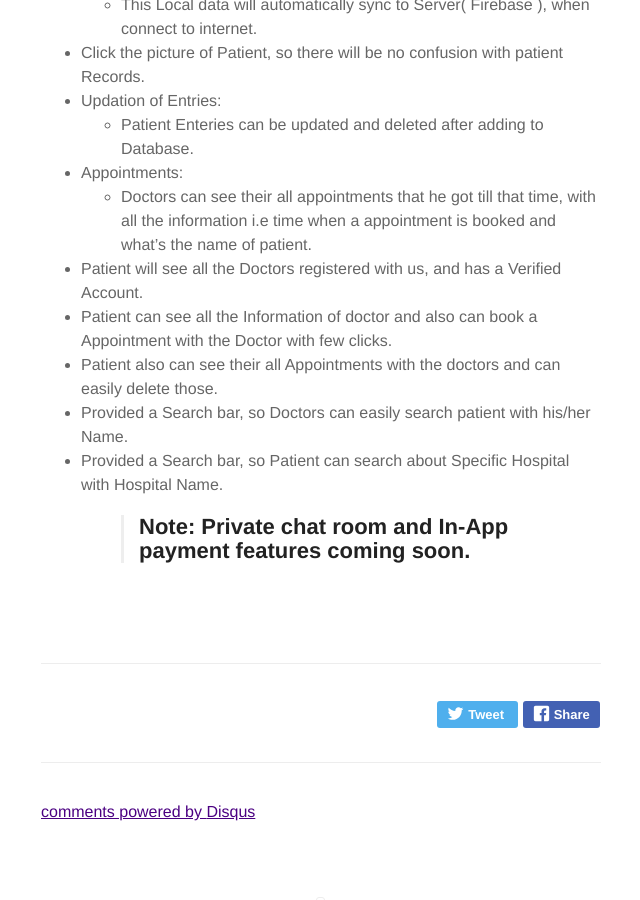
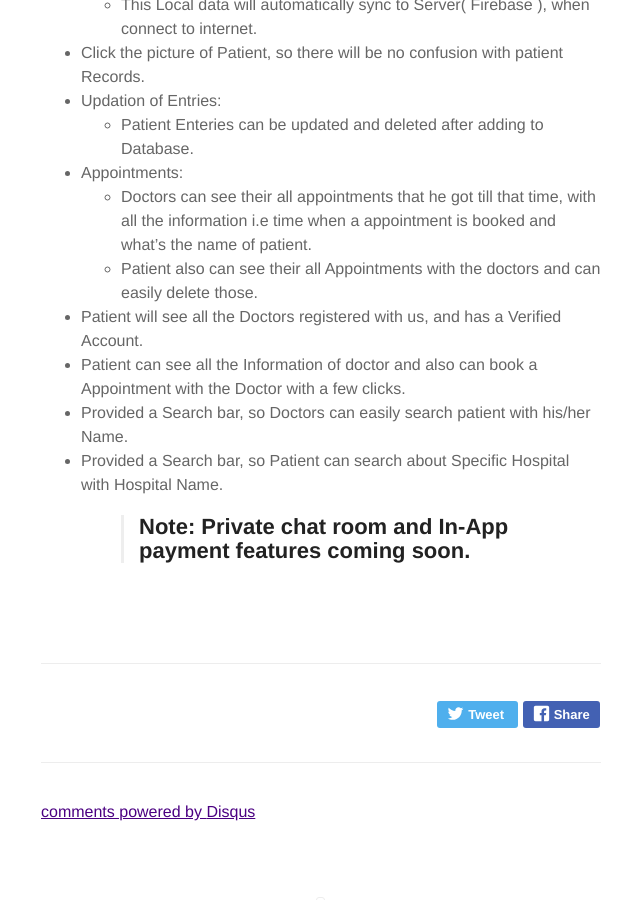
Before and after one commit to bhavya-arora/bhavya-arora.github.io, a Jekyll site: the page built from _posts/2016-01-23-doctorave_info.markdown, in a window 1280 px wide and 900 px high, scrolled down 1168 px. Shown: the whole window, without its empty margins (319-959 px from the left). Built offline with Jekyll 4.4.1, drawn with Linux system fonts in a browser that asks for light colours; comment, search, counter and statistics services are not loaded.

```diff
--- a/_posts/2016-01-23-doctorave_info.markdown
+++ b/_posts/2016-01-23-doctorave_info.markdown
@@ -31,9 +31,9 @@ externalLink: false
   - Patient Enteries can be updated and deleted after adding to Database.
 - Appointments:
   - Doctors can see their all appointments that he got till that time, with all the information i.e time when a appointment is booked and what's the name of patient.
+  - Patient also can see their all Appointments with the doctors and can easily delete those.
 - Patient will see all the Doctors registered with us, and has a Verified Account.
-- Patient can see all the Information of doctor and also can book a Appointment with the Doctor with few clicks.
-- Patient also can see their all Appointments with the doctors and can easily delete those.
+- Patient can see all the Information of doctor and also can book a Appointment with the Doctor with a few clicks.
 - Provided a Search bar, so Doctors can easily search patient with his/her Name.
 - Provided a Search bar, so Patient can search about Specific Hospital with Hospital Name.
 > Note: Private chat room and In-App payment features coming soon.
```
